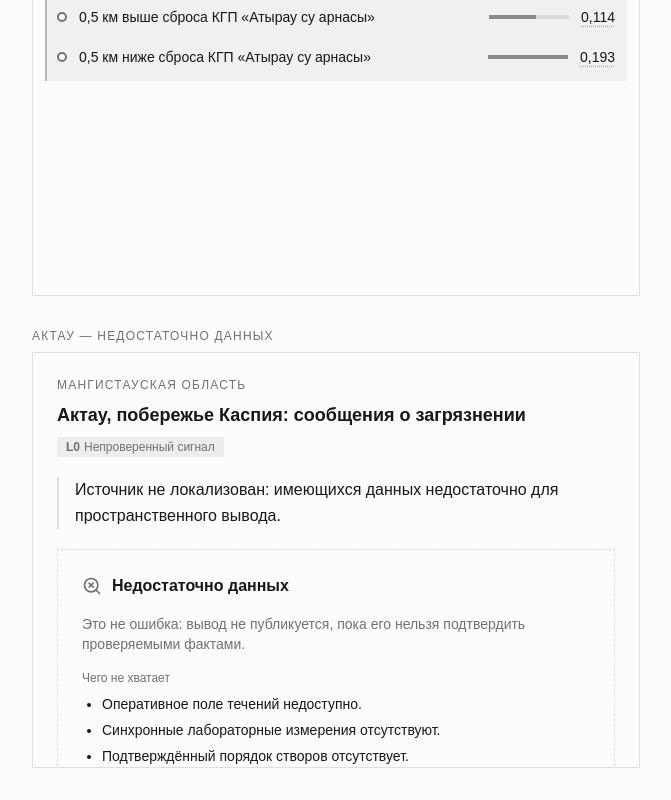
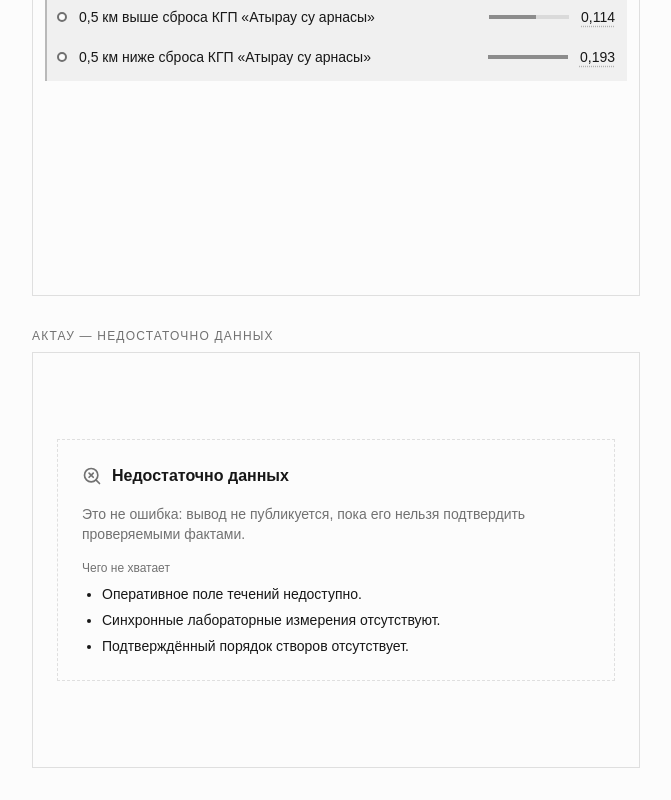
Before and after one commit to kiratonine/caspian-trace, a React (Vite) app in the folder apps/web/: page /dev/river-scheme in a window 1280 px wide. Shown: the part 1252-2052 px from the top of the page, without its empty margins (304-975 px from the left). Built offline with nearby package versions, Linux system fonts and the light colour scheme; no server answers.

Commit message:
refactor(aktau): центр перестаёт дублировать правую панель

```diff
--- a/apps/web/src/features/aktau/InsufficientDataScreen.tsx
+++ b/apps/web/src/features/aktau/InsufficientDataScreen.tsx
@@ -1,12 +1,15 @@
 import type { IncidentDetail } from "@/api/contracts"
-import { EvidenceLevelBadge, InsufficientData } from "@/components/common"
-import { REGION_LABELS } from "@/constants/regions"
+import { InsufficientData } from "@/components/common"
 
 // Экран «недостаточно данных» (ТЗ §13 «Экран Актау», §7.6) — полноценное
 // состояние центральной колонки, когда у события нет ни одного створа:
 // отказ от вывода показывается так же охотно, как схема показывает вывод.
-// Всё содержимое приходит с бэка: заголовок и осторожный вывод — дословно,
-// причины — unknowns; экран ничего не сочиняет и не хардкодит кейс Актау.
+//
+// Заголовок события, бейдж уровня и дословный вывод отсюда убраны: все три
+// печатает правая панель (выбранная карточка ленты, блоки 2 и 1), и на экране
+// Актау центральная колонка дословно повторяла её целиком. За центром остался
+// его собственный слой — почему схемы нет и чего для неё не хватает.
+// Причины по-прежнему приходят с бэка (unknowns), экран ничего не сочиняет.
 
 type InsufficientDataScreenProps = {
   detail: IncidentDetail
@@ -15,26 +18,13 @@ type InsufficientDataScreenProps = {
 export function InsufficientDataScreen({
   detail,
 }: InsufficientDataScreenProps) {
-  const { investigation, region } = detail
-
   return (
     <div className="min-h-0 flex-1 overflow-y-auto">
       <div className="flex min-h-full items-center justify-center p-6">
-        <div className="flex w-full max-w-xl flex-col gap-5">
-          <header className="flex flex-col items-start gap-2">
-            <p className="text-xs font-medium tracking-widest text-muted-foreground uppercase">
-              {REGION_LABELS[region]}
-            </p>
-            <h2 className="text-lg font-semibold text-balance">
-              {investigation.title}
-            </h2>
-            <EvidenceLevelBadge level={investigation.evidenceLevel} />
-          </header>
-          <blockquote className="border-l-2 pl-4 text-base leading-relaxed text-pretty">
-            {investigation.conclusion}
-          </blockquote>
-          <InsufficientData reasons={investigation.unknowns} />
-        </div>
+        <InsufficientData
+          reasons={detail.investigation.unknowns}
+          className="w-full max-w-xl"
+        />
       </div>
     </div>
   )
```
